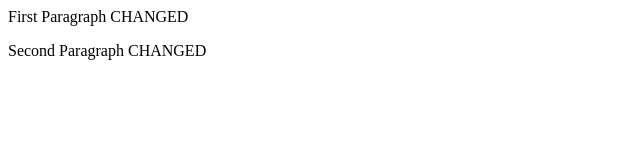
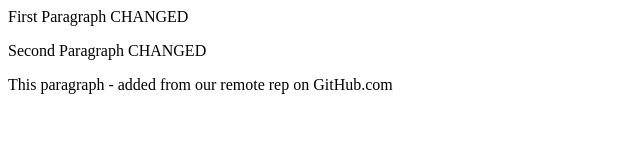
Before and after one commit to merrikmalin/HTMLProject, a plain HTML site: page index.html in a window 1280 px wide. Shown: the whole page, without its empty margins (0-640 px from the left). Drawn offline with Linux system fonts and the light colour scheme.

Commit message:
added a third <p> tag from GitHub.com

```diff
--- a/index.html
+++ b/index.html
@@ -5,5 +5,6 @@
 	<body>
 		<p>First Paragraph CHANGED</p>
 		<p>Second Paragraph CHANGED</p>
+		<p>This paragraph - added from our remote rep on GitHub.com</p>
 	</body>
 </html>
```
